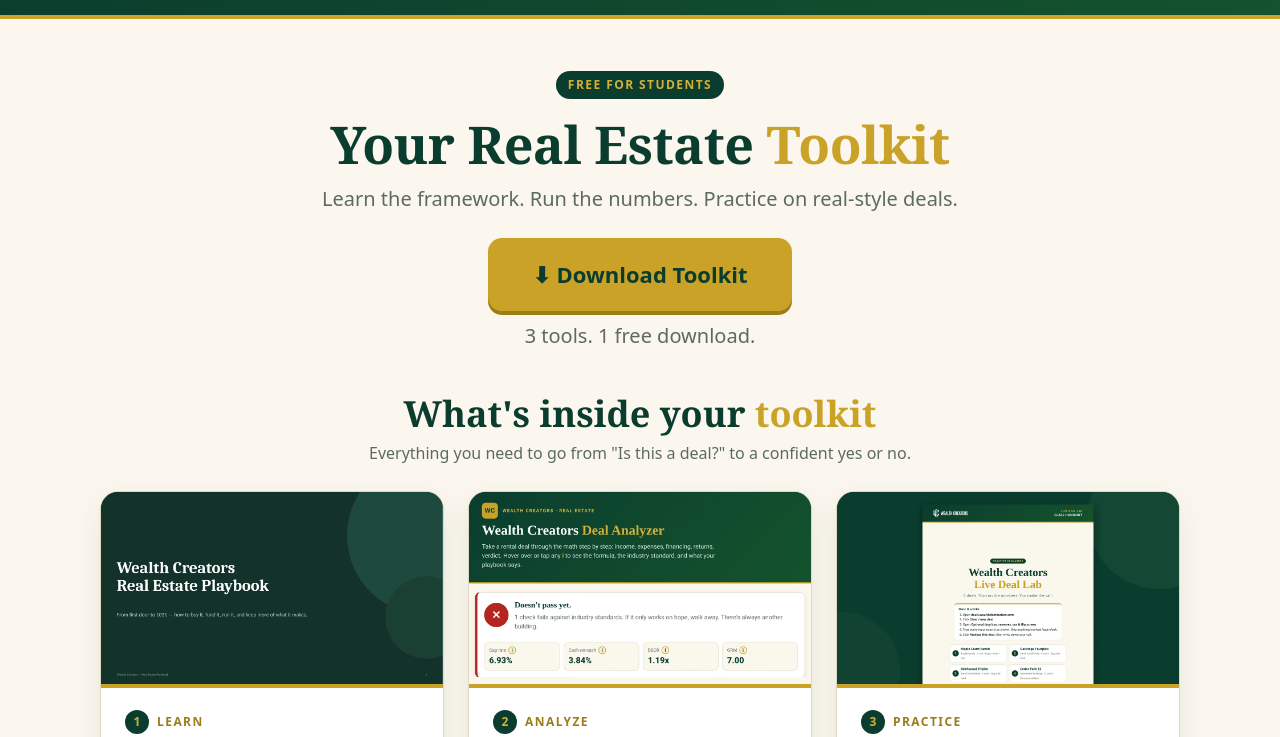
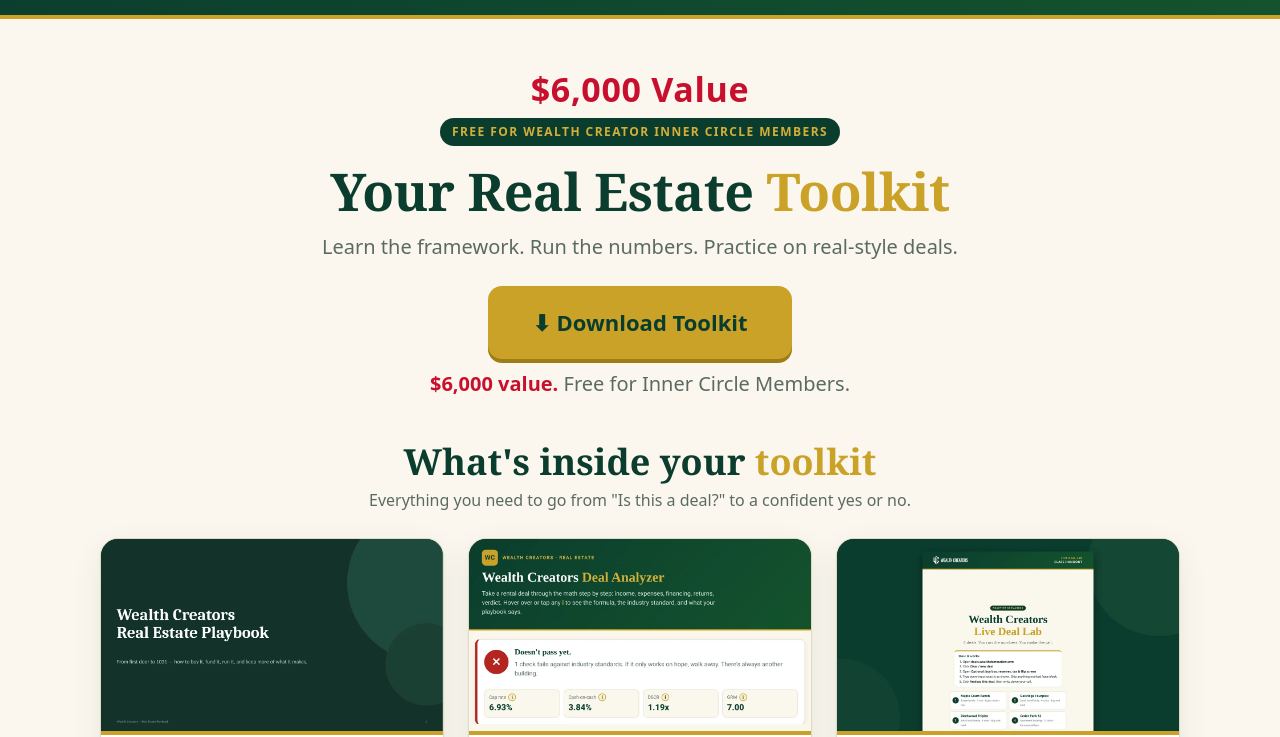
Before and after one commit to Stlouis-5340/wealthcreators-toolkit, a plain HTML site: page index.html in a window 1280 px wide. Shown: the part 61-798 px from the top of the page. Drawn offline with Linux system fonts and the light colour scheme; a script that the page names is missing.

Commit message:
Toolkit: show $6,000 value in red, free for Inner Circle Members

```diff
--- a/index.html
+++ b/index.html
@@ -4,7 +4,7 @@
 <meta charset="utf-8">
 <meta name="viewport" content="width=device-width,initial-scale=1">
 <title>Your Real Estate Toolkit | Wealth Creators</title>
-<meta name="description" content="Free for Wealth Creators students: the Real Estate Playbook, the Deal Analyzer calculator and the Live Deal Lab practice deals.">
+<meta name="description" content="A $6,000 value, free for Wealth Creator Inner Circle Members: the Real Estate Playbook, the Deal Analyzer calculator and the Live Deal Lab practice deals.">
 <meta name="theme-color" content="#0B3D2E">
 <link rel="preload" as="image" href="assets/playbook-cover.webp" type="image/webp">
 <style>
@@ -20,6 +20,7 @@ header.top img{height:40px;width:auto;display:block}
 .hero h1{font-family:Georgia,"Times New Roman",serif;font-size:clamp(32px,5.2vw,52px);line-height:1.1;color:var(--green);margin:0 0 12px;letter-spacing:-.01em}
 .hero h1 span{color:var(--gold)}
 .hero p{font-size:clamp(17px,2.2vw,20px);color:var(--muted);margin:0}
+.value{display:block;color:#C8102E;font-weight:800;font-size:34px;line-height:1.1;letter-spacing:.02em;margin-bottom:10px}.red{color:#C8102E;font-weight:800}
 .free{display:inline-block;background:var(--green);color:var(--gold2);font-weight:700;font-size:12px;letter-spacing:.12em;text-transform:uppercase;padding:5px 12px;border-radius:999px;margin-bottom:16px}
 .cards{display:grid;grid-template-columns:repeat(3,1fr);gap:24px;padding-bottom:56px}
 .cards .body h2{font-size:22px}
@@ -89,12 +90,13 @@ footer p{margin:4px 0}
 <header class="top"><div class="wrap"><img src="assets/wc-logo-white.png" alt="Wealth Creators" width="162" height="40"></div></header>
 <main class="wrap">
   <section class="hero">
-    <div class="free">Free for students</div>
+    <div class="value">$6,000 Value</div>
+    <div class="free">Free for Wealth Creator Inner Circle Members</div>
     <h1>Your Real Estate <span>Toolkit</span></h1>
     <p>Learn the framework. Run the numbers. Practice on real-style deals.</p>
     <div class="herocta">
       <button type="button" class="bigbtn" data-open-form>&#11015; Download Toolkit</button>
-      <p class="ctasub">3 tools. 1 free download.</p>
+      <p class="ctasub"><span class="red">$6,000 value.</span> Free for Inner Circle Members.</p>
     </div>
     <p class="unlockedmsg">&#10003; You're in. Your 3 downloads are ready below.</p>
   </section>
@@ -166,7 +168,7 @@ footer p{margin:4px 0}
   </section>
   <section class="cta" id="cta">
     <button type="button" class="bigbtn" id="openForm">&#11015; Download Toolkit</button>
-    <p class="ctasub">Free. Just tell us where to send it.</p>
+    <p class="ctasub"><span class="red">$6,000 value.</span> Free for Inner Circle Members. Just tell us where to send it.</p>
   </section>
 </main>
 <div class="modal" id="modal" role="dialog" aria-modal="true" aria-labelledby="mtitle" hidden>
```
